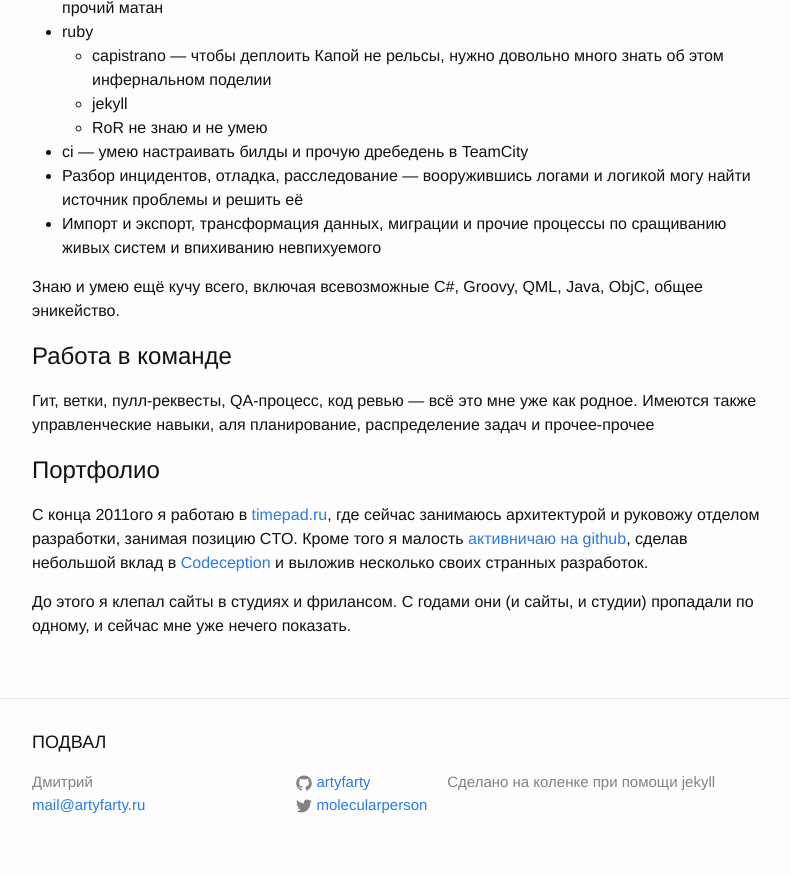
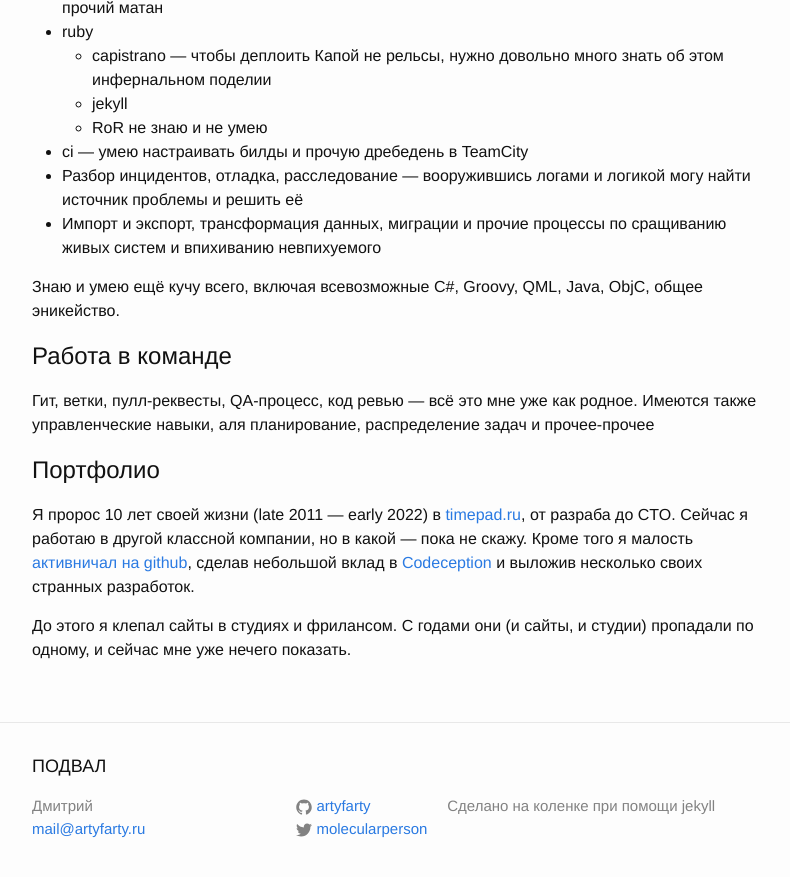
Before and after one commit to artyfarty/artyfartyio.github.io, a Jekyll site: the page built from devel.md, in a window 1280 px wide and 900 px high, scrolled down 1809 px. Shown: the top 877 px of the window, without its empty margins (238-1028 px from the left). Built offline with Jekyll 4.4.1, drawn with Linux system fonts in a browser that asks for light colours.

Commit message:
Update devel.md

```diff
--- a/devel.md
+++ b/devel.md
@@ -73,7 +73,7 @@ weight: 20
 
 # Портфолио
 
-C конца 2011ого я работаю в [timepad.ru](https://timepad.ru/), где сейчас занимаюсь архитектурой и руковожу отделом разработки, занимая позицию CTO.
-Кроме того я малость [активничаю на github](/projects/), сделав небольшой вклад в [Codeception](http://codeception.com/) и выложив несколько своих странных разработок.
+Я пророс 10 лет своей жизни (late 2011 — early 2022) в [timepad.ru](https://timepad.ru/), от разраба до CTO. Сейчас я работаю в другой классной компании, но в какой — пока не скажу.
+Кроме того я малость [активничал на github](/projects/), сделав небольшой вклад в [Codeception](http://codeception.com/) и выложив несколько своих странных разработок.
 
 До этого я клепал сайты в студиях и фрилансом. С годами они (и сайты, и студии) пропадали по одному, и сейчас мне уже нечего показать.
```
